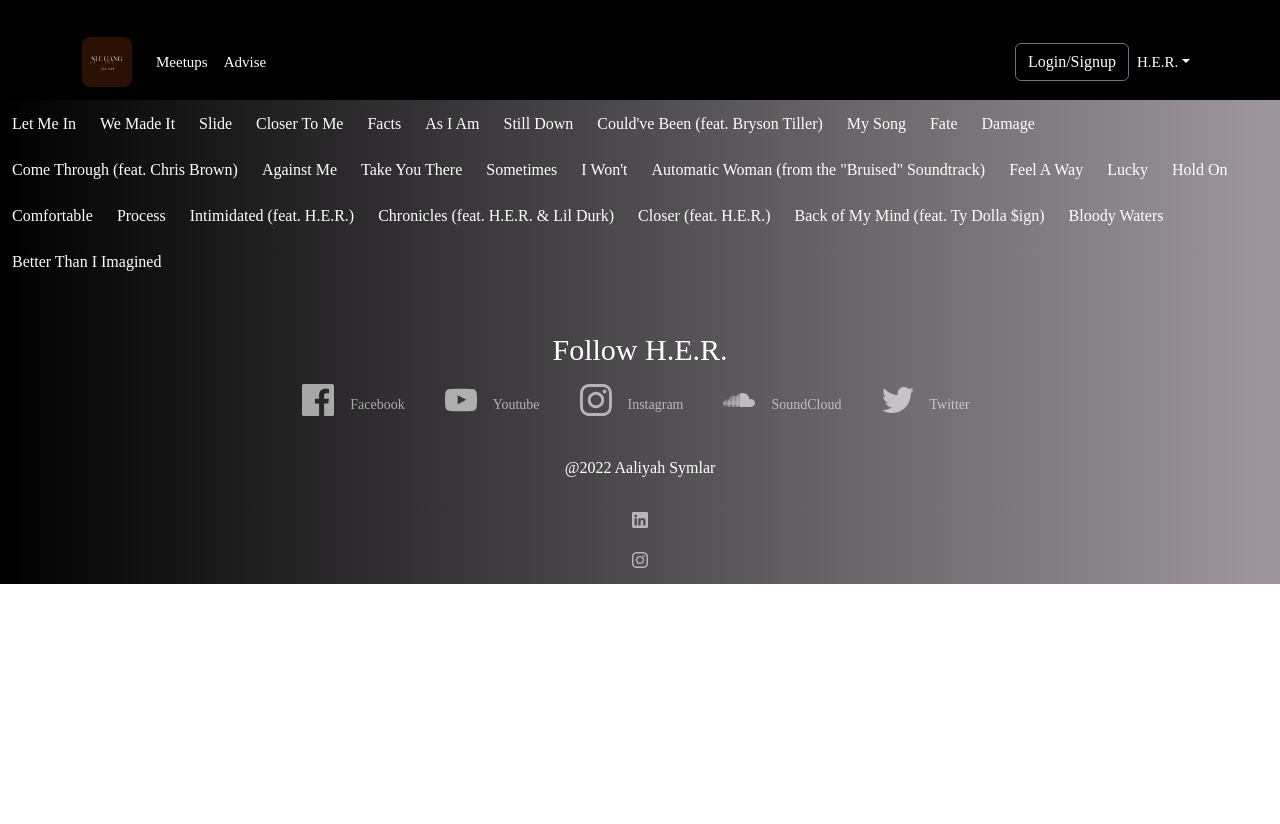
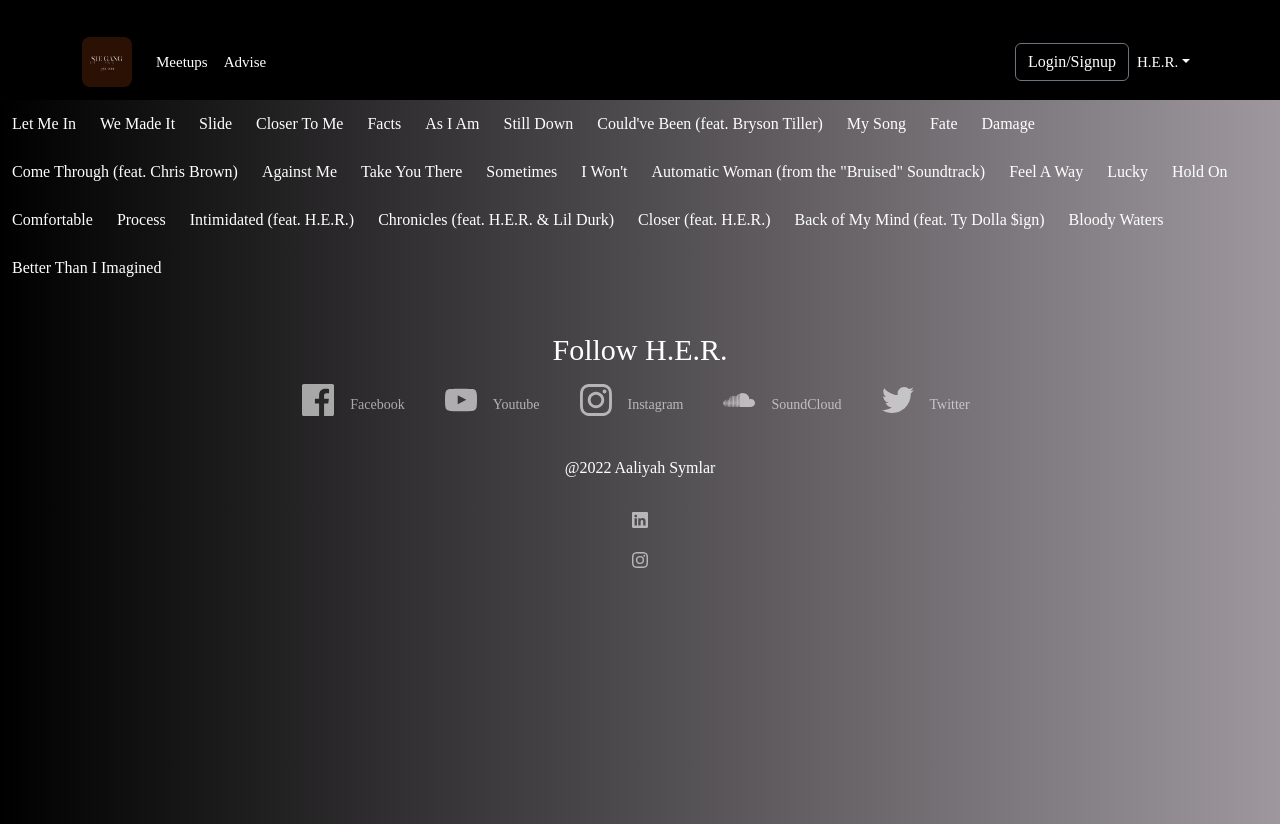
Before and after one commit to symlara/SheGangFansite, a React (Create React App) app in the folder frontend/: page /samples/samples in a window 1280 px wide. Before the commit the page ends 800 px from the top, so only its background shows below. Built offline with nearby package versions, Linux system fonts and the light colour scheme.

Commit message:
updated footer style on samples page

```diff
--- a/frontend/src/globals.scss
+++ b/frontend/src/globals.scss
@@ -458,6 +458,7 @@
 
 .wrapper {
   padding-top: 160px !important;
+  padding-bottom: 240px !important;
   bottom: 0 !important;
   margin: 4.5rem;
 }
@@ -514,7 +515,6 @@
   color: var(--secondary-color);
   text-decoration: none;
   padding: 12px;
-  padding-bottom: 10px;
   margin: 0 auto;
 
   &:hover{
@@ -524,6 +524,9 @@
   }
 }
 
+.chakra-ui-light{
+  background: #000 !important
+}
 
 /* styles for pages on mobile */
 
```
